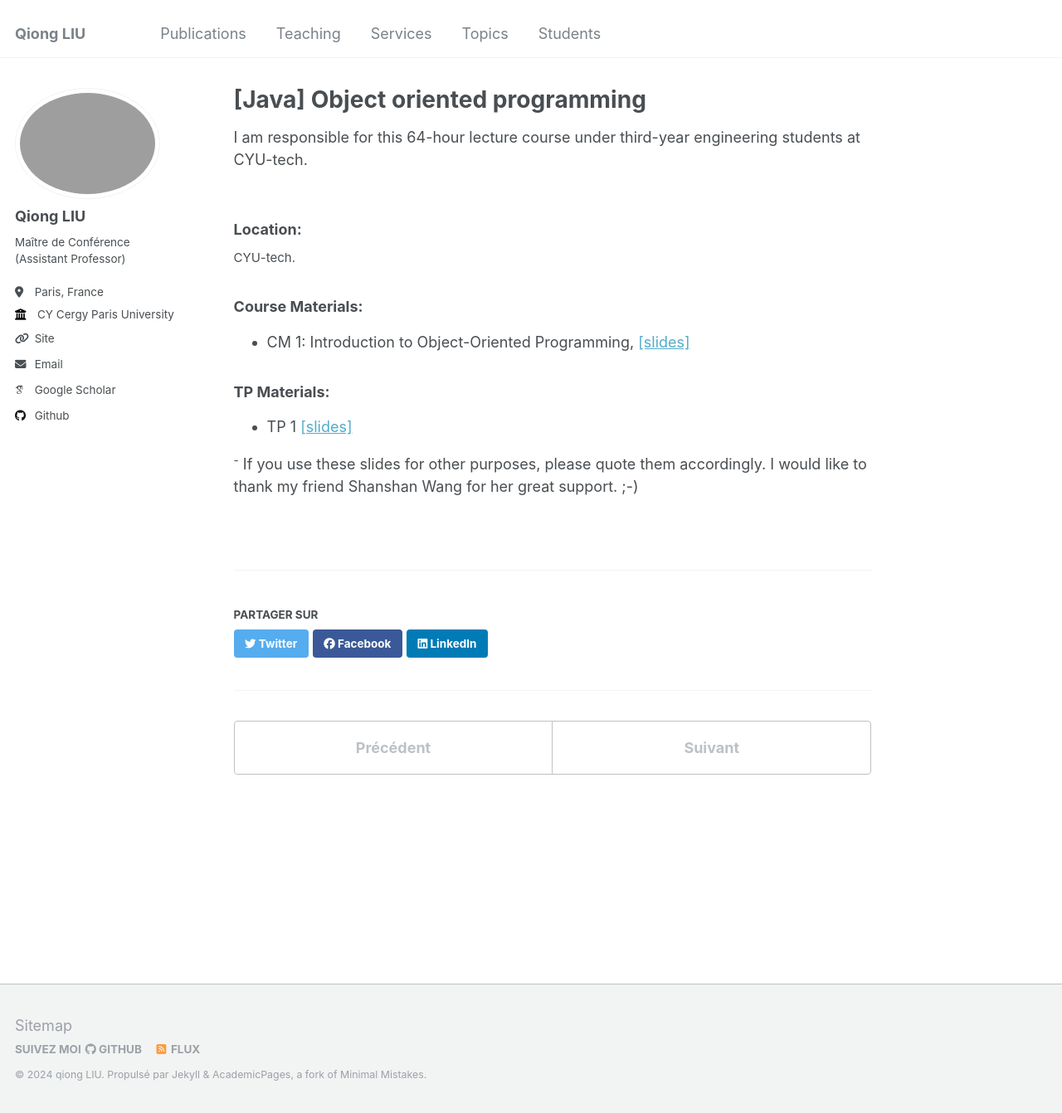
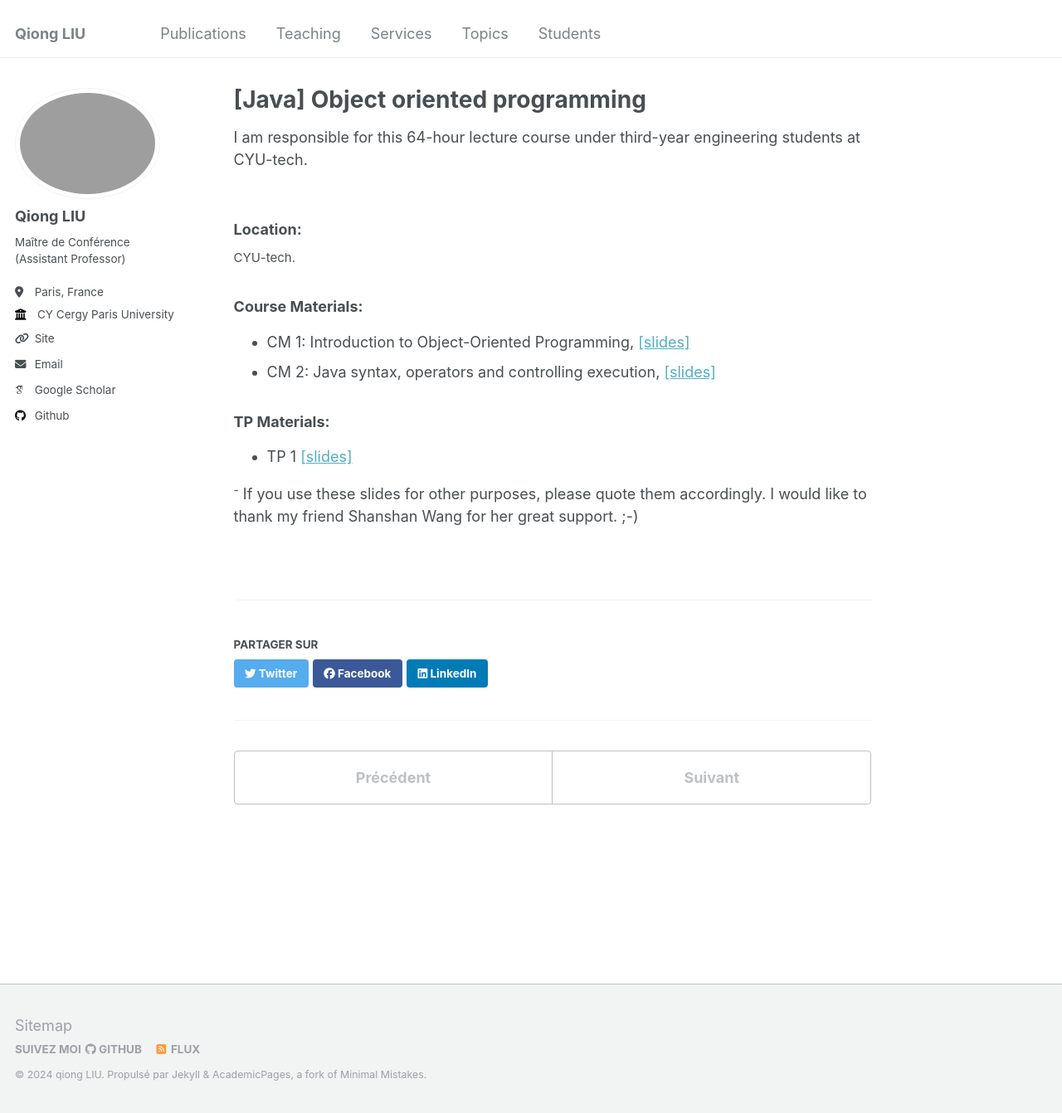
Before and after one commit to evesiphus/evesiphus.github.io, a Jekyll site: the page built from _teaching/2024-fall-java.md, in a window 1280 px wide and 1342 px high. Shown: the whole window at 83% size. Built offline with Jekyll 4.4.1, drawn with Linux system fonts in a browser that asks for light colours; some web fonts are replaced.

Commit message:
Update 2024-fall-java.md

```diff
--- a/_teaching/2024-fall-java.md
+++ b/_teaching/2024-fall-java.md
@@ -16,6 +16,7 @@ hours: "64h (CM+TP)"
 
 ### Course Materials:
 - CM 1: Introduction to Object-Oriented Programming, [[slides]](https://evesiphus.github.io/assets/teaching/java/Java_lecture1.pdf)
+- CM 2: Java syntax, operators and controlling execution, [[slides]](https://evesiphus.github.io/assets/teaching/java/Java_cm2.pdf)
 
 
 ### TP Materials:
```
